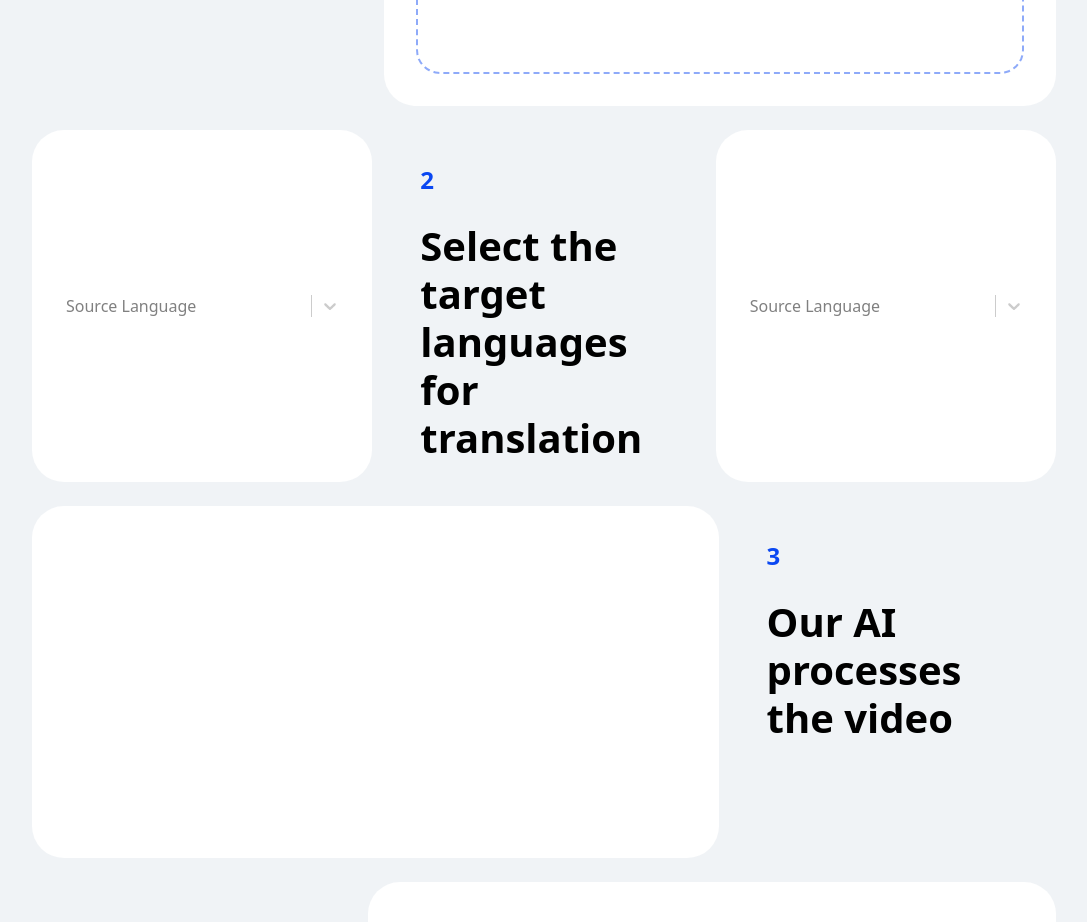
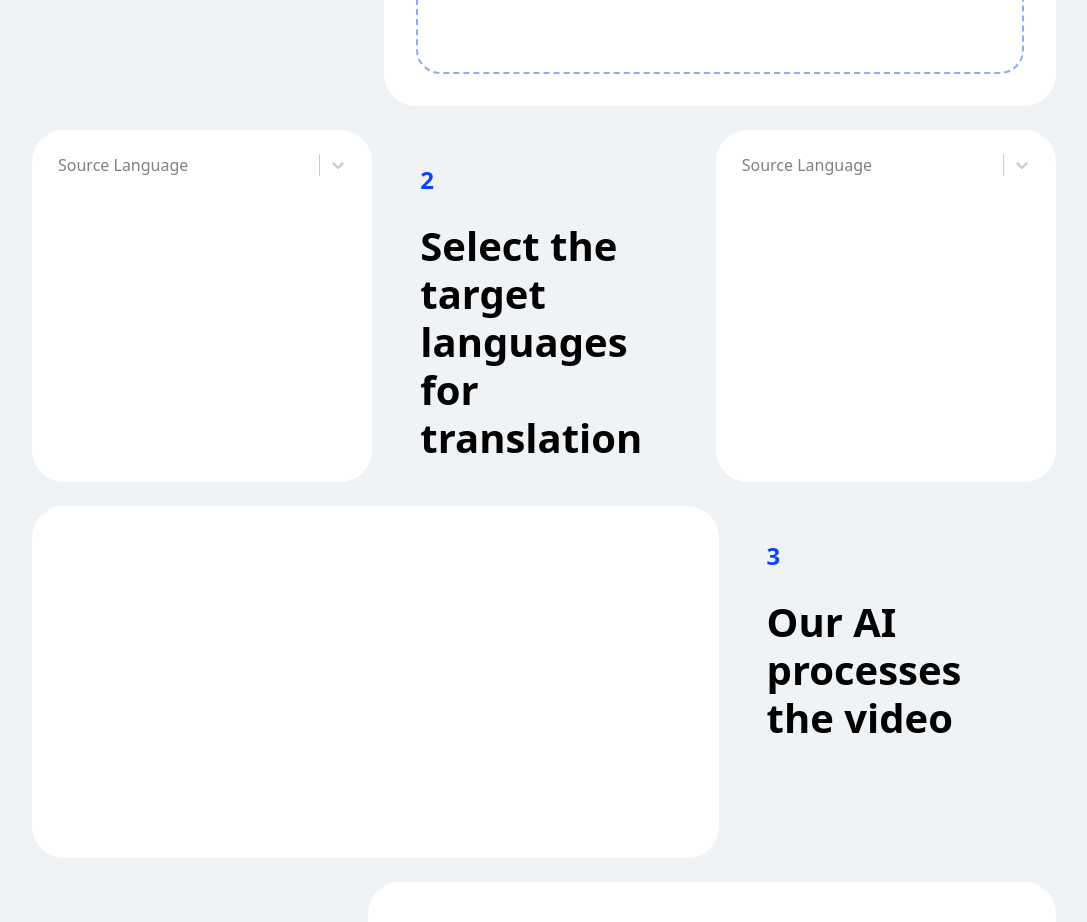
Before and after one commit to harshit960/metafrazo, a React (Vite) app in the folder frontend/: page / in a window 1280 px wide. Shown: the part 5740-6662 px from the top of the page, without its empty margins (96-1183 px from the left). Built offline with nearby package versions, Linux system fonts and the light colour scheme; what tailwind-gradient-mask-image would draw is missing.

Commit message:
refactor: Update Guide component UI and fix formatting issues

```diff
--- a/frontend/src/sections/Guide.jsx
+++ b/frontend/src/sections/Guide.jsx
@@ -66,10 +66,10 @@ function Guide() {
                     </div>
                     <div className="flex justify-between  mt-6">
                         <div className="w-[352px] h-[352px] bg-white rounded-[32px]">
-                            <div className="flex items-center justify-center h-full w-full">
+                            <div className=" justify-center items-center h-full w-full">
 
                                 <Select
-                                    className="basic-multi-select rounded-full my-3 w-full mx-6"
+                                    className=" rounded-full m-4"
                                     options={countries}
                                     formatOptionLabel={formatOptionLabel}
                                     isSearchable={false}
@@ -87,11 +87,12 @@ function Guide() {
                                 Select the target languages for translation
                             </div>
                         </div>
+                        {/* <div className="w-[352px] h-[352px] bg-white rounded-[32px]"> */}
                             <div className="w-[352px] h-[352px] bg-white rounded-[32px]">
-                            <div className="flex items-center justify-center h-full w-full">
+                                <div className=" justify-center items-center h-full w-full">
 
                                     <Select
-                                    className="basic-multi-select rounded-full my-3 w-full mx-6"
+                                        className=" rounded-full m-4"
                                         options={countries}
                                         formatOptionLabel={formatOptionLabel}
                                         isSearchable={false}
@@ -99,6 +100,7 @@ function Guide() {
                                         styles={customStyles}
 
                                     />
+                                {/* </div> */}
                             </div>
                         </div>
                     </div>
```
Lines whose indentation alone changed are shown as unchanged.
